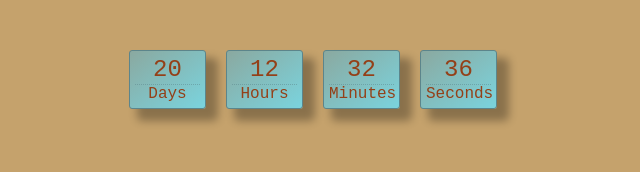
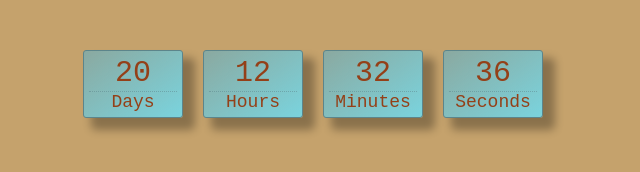
Before and after one commit to Mariia996/goit-js-hw-11-timer, a plain HTML site: page index.html in a window 1280 px wide. Shown: the whole page, without its empty margins (327-967 px from the left). Drawn offline with nearby package versions, Linux system fonts and the light colour scheme; a web font is replaced by a local one.

Commit message:
Фиксит размеры

```diff
--- a/css/styles.css
+++ b/css/styles.css
@@ -1,9 +1,11 @@
 body {
   font-family: "Syne Mono", monospace;
-  font-size: 24px;
+  font-size: 30px;
   letter-spacing: normal;
   color: #944018;
   background-color: #c5a26c;
+
+  box-sizing: border-box;
 }
 
 .timer {
@@ -13,7 +15,7 @@ body {
 }
 
 .field {
-  width: 65px;
+  width: 100px;
   margin-right: 20px;
   padding: 5px 5px;
 
@@ -21,6 +23,7 @@ body {
   border-radius: 3px;
   border: 1px solid #5c858b;
   box-shadow: 10px 10px 8px 2px rgba(0, 0, 0, 0.3);
+  box-sizing: border-box;
 }
 .field:last-child {
   margin-right: 0;
@@ -37,5 +40,5 @@ body {
 }
 
 .label {
-  font-size: 16px;
+  font-size: 18px;
 }
```
